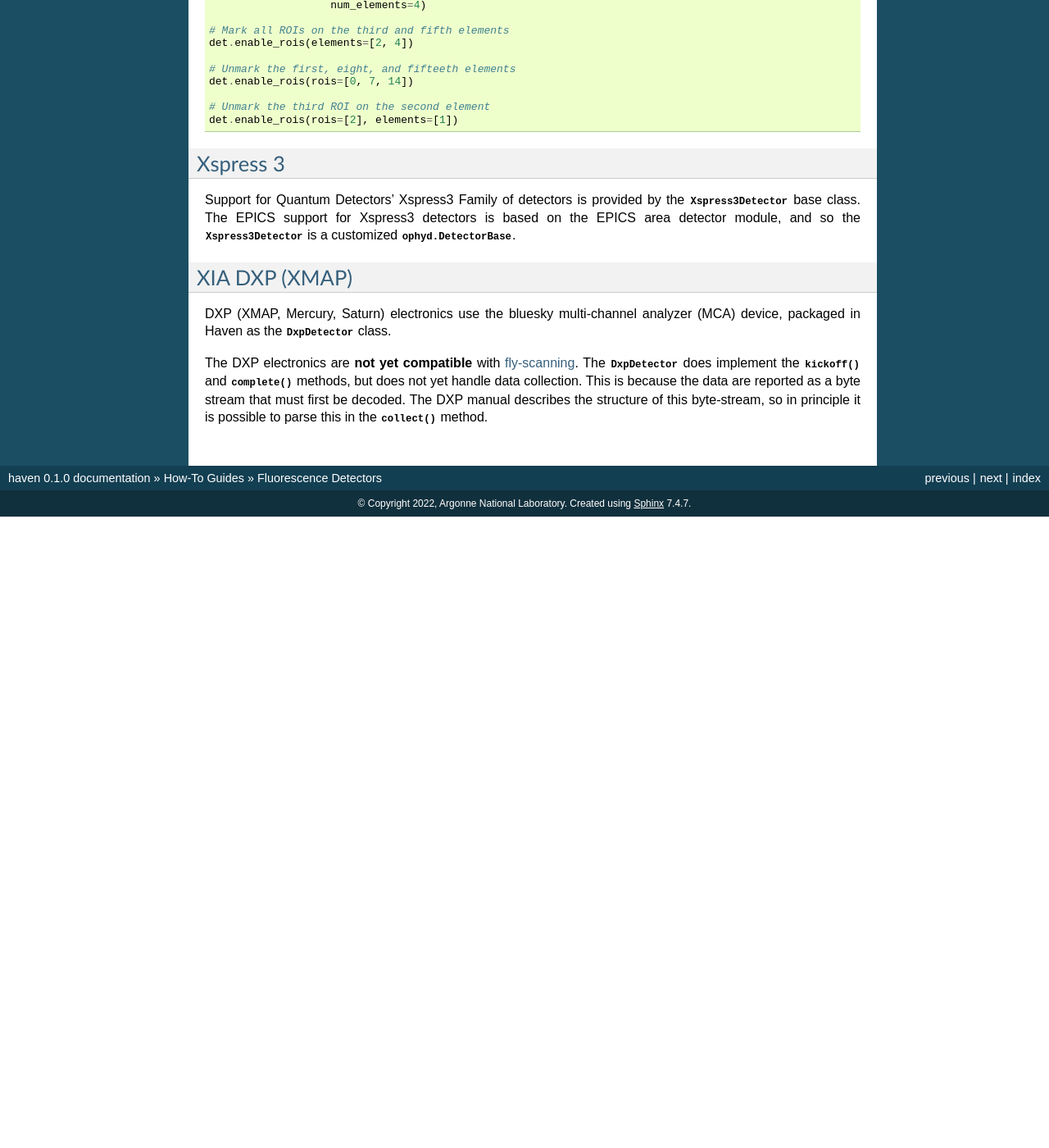
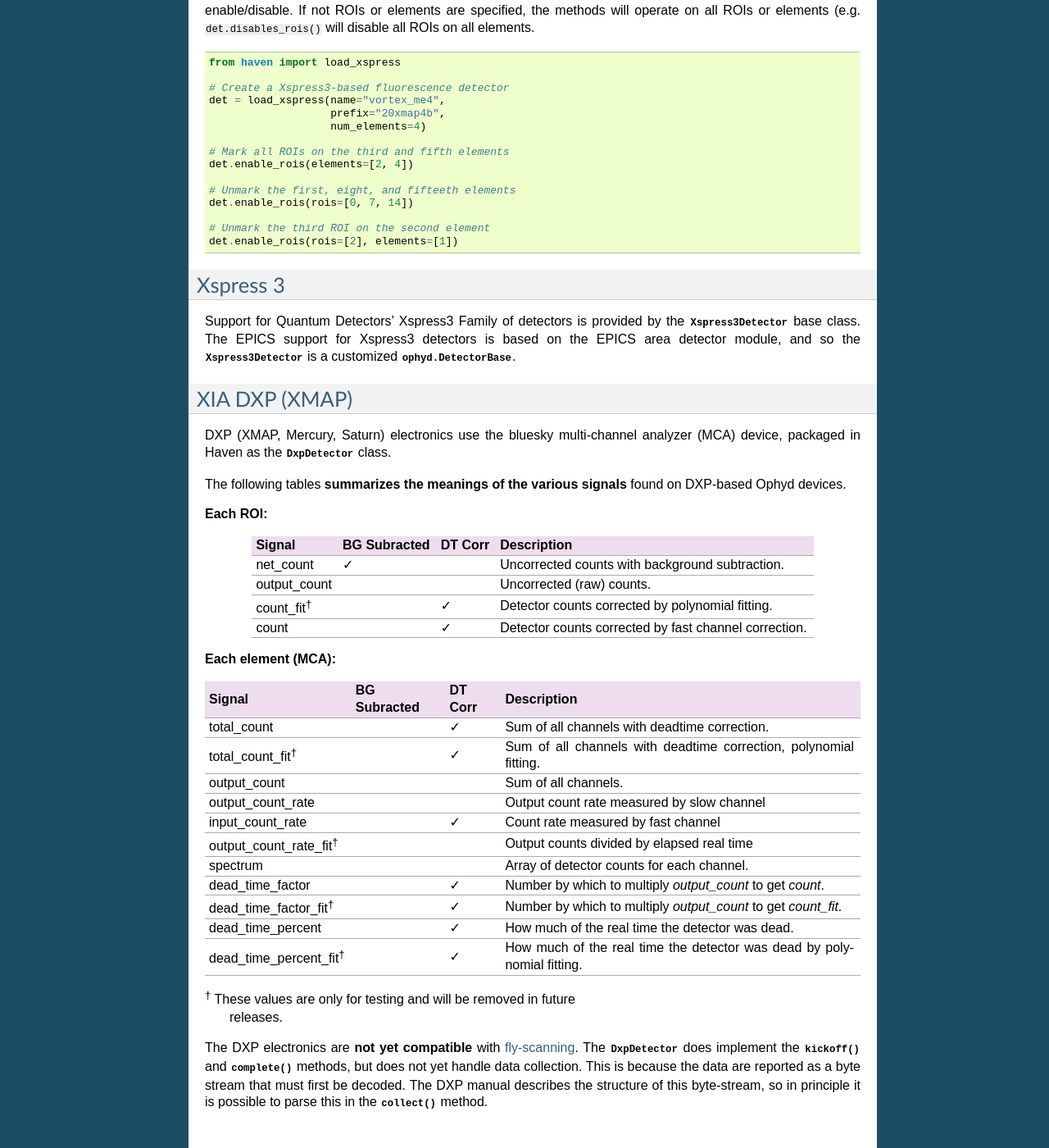
Before and after one commit to spc-group/haven, a Sphinx documentation site: the page built from docs/topic_guides/fluorescence_detectors.rst, in a window 1280 px wide and 1400 px high, scrolled down 2373 px. Shown: the whole window at 82% size. Built offline with Sphinx 7.4.7, drawn with Linux system fonts in a browser that asks for light colours; pages that are not in the unit, such as notebooks, are missing from menus; before the commit the page ends 3003 px from its top, so only the background shows below that; some of the changed text lies outside the part shown.

Commit message:
Polynomial fitting DT correction on DXP moved to *_fit* signals.

```diff
--- a/docs/topic_guides/fluorescence_detectors.rst
+++ b/docs/topic_guides/fluorescence_detectors.rst
@@ -51,7 +51,18 @@
 :py:class:`~haven.instrument.xspress.Xspress3Detector` and
 :py:class:`~haven.instrument.dxp.DxpDetector` Ophyd device
 classes. They are written to have a common Ophyd interface so that
-clients (e.g. Firefly) can use fluorescence detectors interchangeably.
+clients (e.g. Firefly) can use fluorescence detectors
+interchangeably.
+
+Xspress3Detector:
+
+========== ============ =======
+Signal     BG Subracted DT Corr
+========== ============ =======
+net_count  ✓            ✓
+count                   ✓
+spectrum                ✓
+========== ============ =======
 
 Creating Devices
 ----------------
@@ -184,6 +195,41 @@
 analyzer (MCA) device, packaged in Haven as the
 :py:class:`~haven.instrument.dxp.DxpDetector` class.
 
+The following tables **summarizes the meanings of the
+various signals** found on DXP-based Ophyd devices.
+
+**Each ROI:**
+
+=================== ============ ======= =============================================================
+Signal              BG Subracted DT Corr Description
+=================== ============ ======= =============================================================
+net_count           ✓                    Uncorrected counts with background subtraction.
+output_count                             Uncorrected (raw) counts.
+count_fit\ :sup:`†`              ✓       Detector counts corrected by polynomial fitting.
+count                            ✓       Detector counts corrected by fast channel correction.
+=================== ============ ======= =============================================================
+
+**Each element (MCA):**
+
+=============================== ============ ======= ==============================================================
+Signal                          BG Subracted DT Corr Description
+=============================== ============ ======= ==============================================================
+total_count                                  ✓       Sum of all channels with deadtime correction.
+total_count_fit\ :sup:`†`                    ✓       Sum of all channels with deadtime correction, polynomial fitting.
+output_count                                         Sum of all channels.
+output_count_rate                                    Output count rate measured by slow channel
+input_count_rate                             ✓       Count rate measured by fast channel
+output_count_rate_fit\ :sup:`†`                      Output counts divided by elapsed real time
+spectrum                                             Array of detector counts for each channel.
+dead_time_factor                             ✓       Number by which to multiply *output_count* to get *count*.
+dead_time_factor_fit\ :sup:`†`               ✓       Number by which to multiply *output_count* to get *count_fit*.
+dead_time_percent                            ✓       How much of the real time the detector was dead.
+dead_time_percent_fit\ :sup:`†`              ✓       How much of the real time the detector was dead by polynomial fitting.
+=============================== ============ ======= ==============================================================
+
+:sup:`†` These values are only for testing and will be removed in future
+ releases.
+
 The DXP electronics are **not yet compatible** with :doc:`fly-scanning
 <fly_scanning>`. The :py:class:`~haven.instrument.dxp.DxpDetector`
 does implement the
```
Also changed, not shown: 2 other files.
